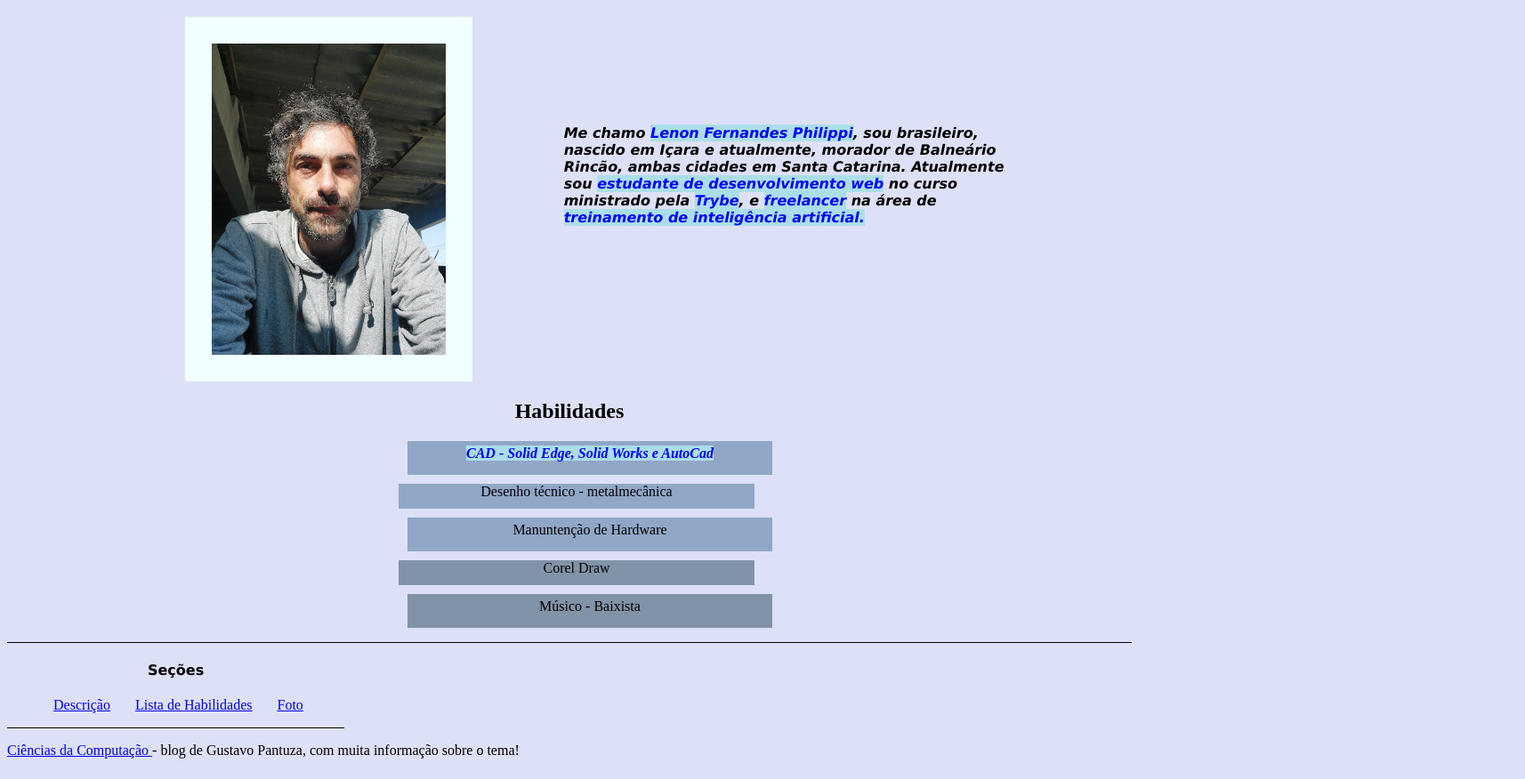
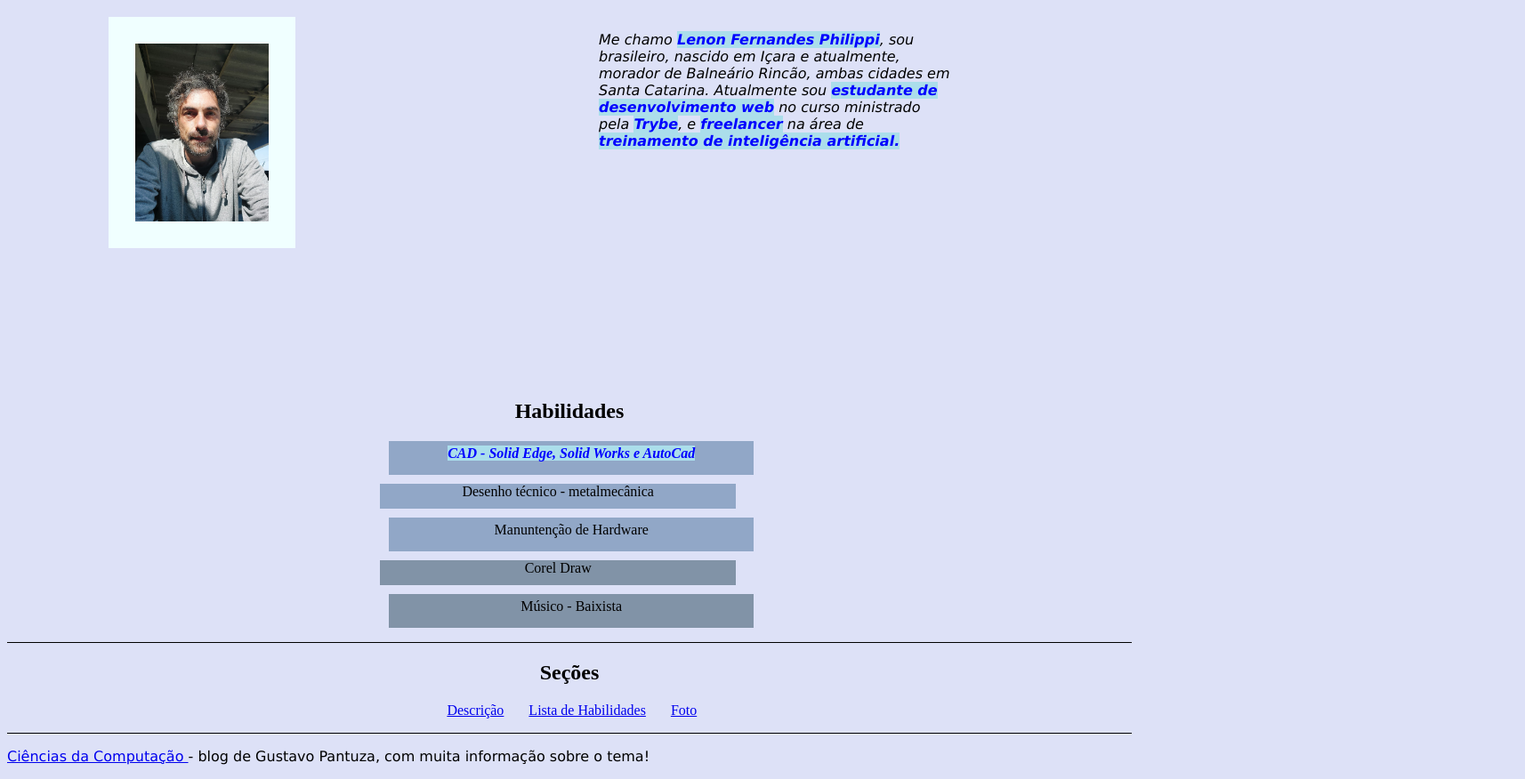
Before and after one commit to len-onN/len-onN.github.io, a plain HTML site: page index.html in a window 1280 px wide. Shown: the part 67-943 px from the top of the page at 89% size, 1714 px wide, since content can reach past the window. Drawn offline with Linux system fonts and the light colour scheme.

Commit message:
atualiza layout-corrige vazamentos

```diff
--- a/index.html
+++ b/index.html
@@ -11,10 +11,14 @@
     </header>
     <main>
     <section id="bloc">
-        <img id="foto" src="./lenon.jpg" alt="Homem em uma garagem externa, olhando em direção à câmera.">
-        <article id="des">
-            <h4><em>Me chamo <strong>Lenon Fernandes Philippi</strong>, sou brasileiro, nascido em Içara e atualmente, morador de Balneário Rincão, ambas cidades em Santa Catarina. Atualmente sou <strong>estudante de desenvolvimento web</strong> no curso ministrado pela <strong>Trybe</strong>, e <strong>freelancer</strong> na área de <strong>treinamento de inteligência artificial.</strong></em></h4>
-         </article>
+        <article>
+            <img id="foto" src="./lenon.jpg" alt="Homem em uma garagem externa, olhando em direção à câmera.">
+            <p id="des"><em>Me chamo <strong>Lenon Fernandes Philippi</strong>, sou brasileiro,
+            nascido em Içara e atualmente, morador de Balneário Rincão, ambas cidades em Santa
+            Catarina. Atualmente sou <strong>estudante de desenvolvimento web</strong> no curso
+            ministrado pela <strong>Trybe</strong>, e <strong>freelancer</strong> na área de
+            <strong>treinamento de inteligência artificial.</strong></em></p>
+        </article>
     </section>
     <article id="habd">
         <h2>Habilidades</h2>
@@ -28,7 +32,7 @@
         </ul>
     </article>
     <nav id="secoes">
-        <h4>Seções</h4>
+        <h2>Seções</h2>
         <ul>
             <li class="lid"><a href="#des">Descrição</a></li>
             <li class="lid"><a href="#hab">Lista de Habilidades</a></li>
--- a/style.css
+++ b/style.css
@@ -4,7 +4,7 @@ body{
 h1{
     font-family: Cambria, Cochin, Georgia, Times, 'Times New Roman', serif;
 }
-h4{
+h4, p{
     font-family:'Lucida Sans', 'Lucida Sans Regular', 'Lucida Grande', 'Lucida Sans Unicode', Geneva, Verdana, sans-serif;
 }
 strong{
@@ -39,18 +39,18 @@ strong{
 }
 #foto{
     position: relative;
-    height: 350px;
-    left: 200px;
+    height: 200px;
     background-color: azure;
     padding: 30px;
-    display: inline-block;
+    display: inline;
+    float: left;
+    left: 10%;
 }
 #des{
     position: relative;
-    top: 100px;
-    float: right;
-    width: 45%;
-    z-index: 2;
+    display: inline-block;
+    width: 35%;
+    left: 40%;
 }
 .impar{
     margin: 10px;
@@ -68,18 +68,22 @@ ul{
     padding:6px;
     display: inline;
 }
-#secoes h4{
+#secoes h2{
+    position: relative;
+    left: 0%;
     text-align: center;
 }
 #secoes{
-    width: 30%;
-    border-bottom: 1px solid black;
+    border-bottom: 1px  solid black;
+}
+#secoes ul{
+    position: relative;
+    left: 35%;
 }
 #habd{
     width: 100%;
     text-align:center;
     border-bottom: 1px solid black;
-    left: 200px;
 }
 #habd h4{
     position: relative;
@@ -87,5 +91,5 @@ ul{
 }
 #hab {
     position: relative;
-    left: 400px;
+    left: 30%;
 }
```
